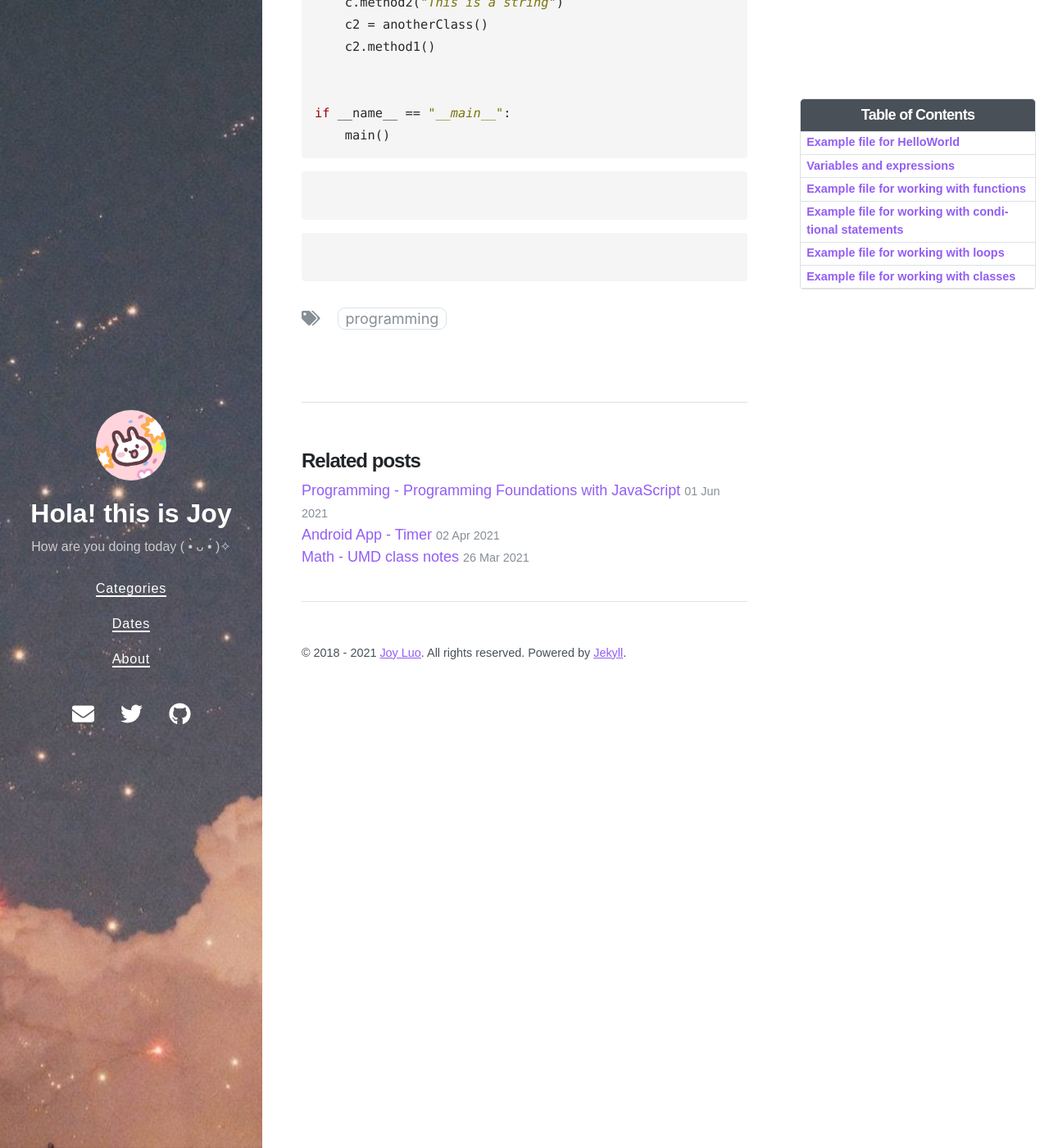
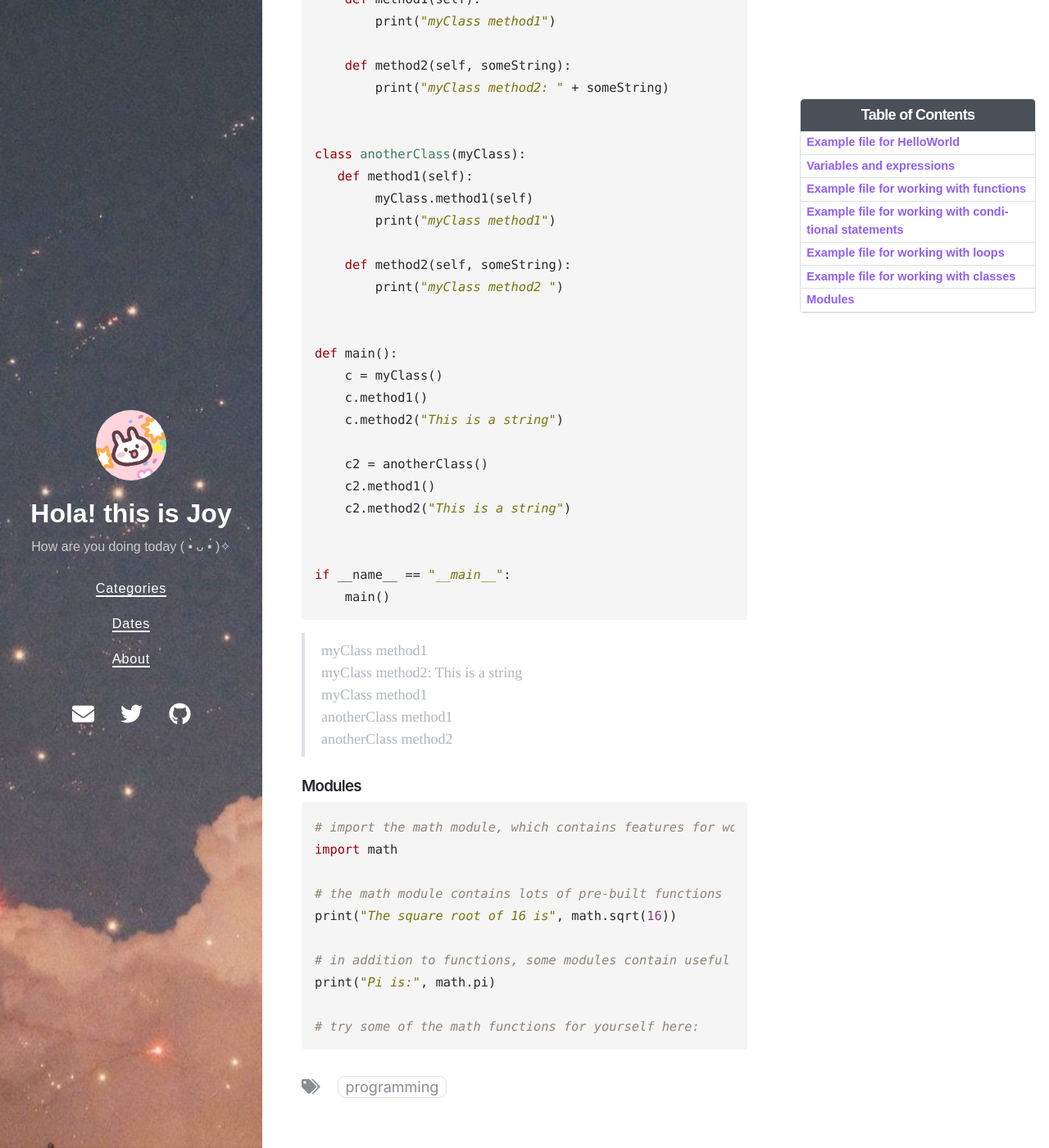
Before and after one commit to Joy3Luo/mathnotes, a Jekyll site: the page built from _posts/2021-01-02-SDE-python.md, in a window 1280 px wide and 1400 px high, scrolled down 8070 px. Shown: the whole window at 82% size. Built offline with Jekyll 4.4.1, drawn with Linux system fonts in a browser that asks for light colours; nearby versions of some CDN libraries; some of the changed text lies outside the part shown.

Commit message:
Update 2021-01-02-SDE-python.md

````diff
--- a/_posts/2021-01-02-SDE-python.md
+++ b/_posts/2021-01-02-SDE-python.md
@@ -306,32 +306,65 @@ class myClass():
     def method2(self, someString):
         print("myClass method2: " + someString)
 
+def main():
+    c = myClass()
+    c.method1()
+    c.method2("This is a string")
+
+if __name__ == "__main__":
+    main()
+```
+> myClass method1 <br />
+  myClass method2: This is a string
+
+
+```python
+class myClass():
+    def method1(self):
+        print("myClass method1")
+
+    def method2(self, someString):
+        print("myClass method2: " + someString)
+
 
 class anotherClass(myClass):
-    def method2(self):
-        print("anotherClass method2")
+   def method1(self):
+        myClass.method1(self)
+        print("myClass method1")
 
-    def method1(self):
-        myClass.method1(self)
-        print("anotherClass method1")
+    def method2(self, someString):
+        print("myClass method2 ")
 
 
 def main():
     c = myClass()
     c.method1()
     c.method2("This is a string")
+
     c2 = anotherClass()
     c2.method1()
+    c2.method2("This is a string")
 
 
 if __name__ == "__main__":
     main()
 ```
+> myClass method1 <br />
+  myClass method2: This is a string <br />
+  myClass method1 <br />
+  anotherClass method1 <br />
+  anotherClass method2
 
+### Modules
 ```python
+# import the math module, which contains features for working with mathematics
+import math
 
+# the math module contains lots of pre-built functions
+print("The square root of 16 is", math.sqrt(16))
+
+# in addition to functions, some modules contain useful constants
+print("Pi is:", math.pi)
+
+# try some of the math functions for yourself here:
 ```
-
-```python
-
-```
````
